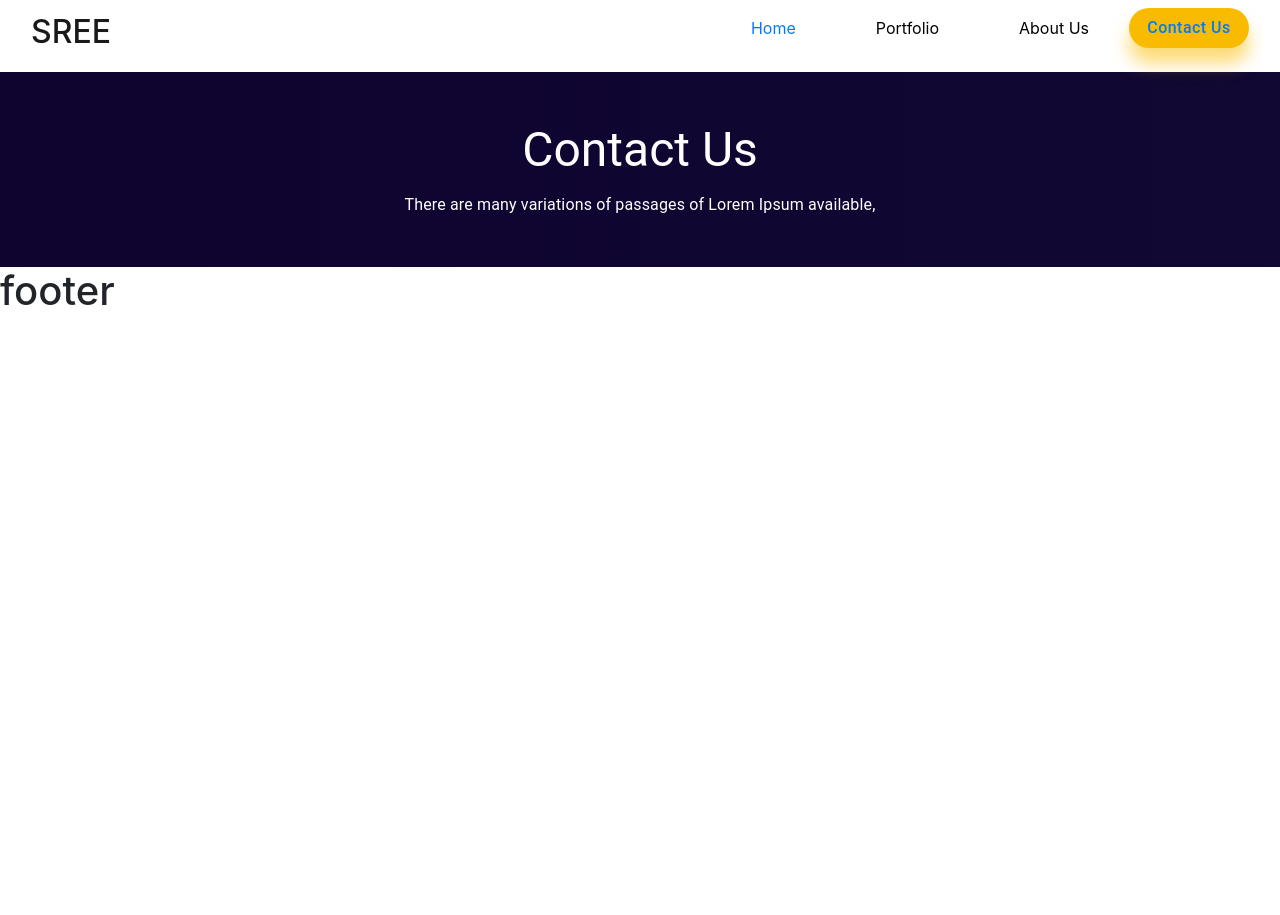
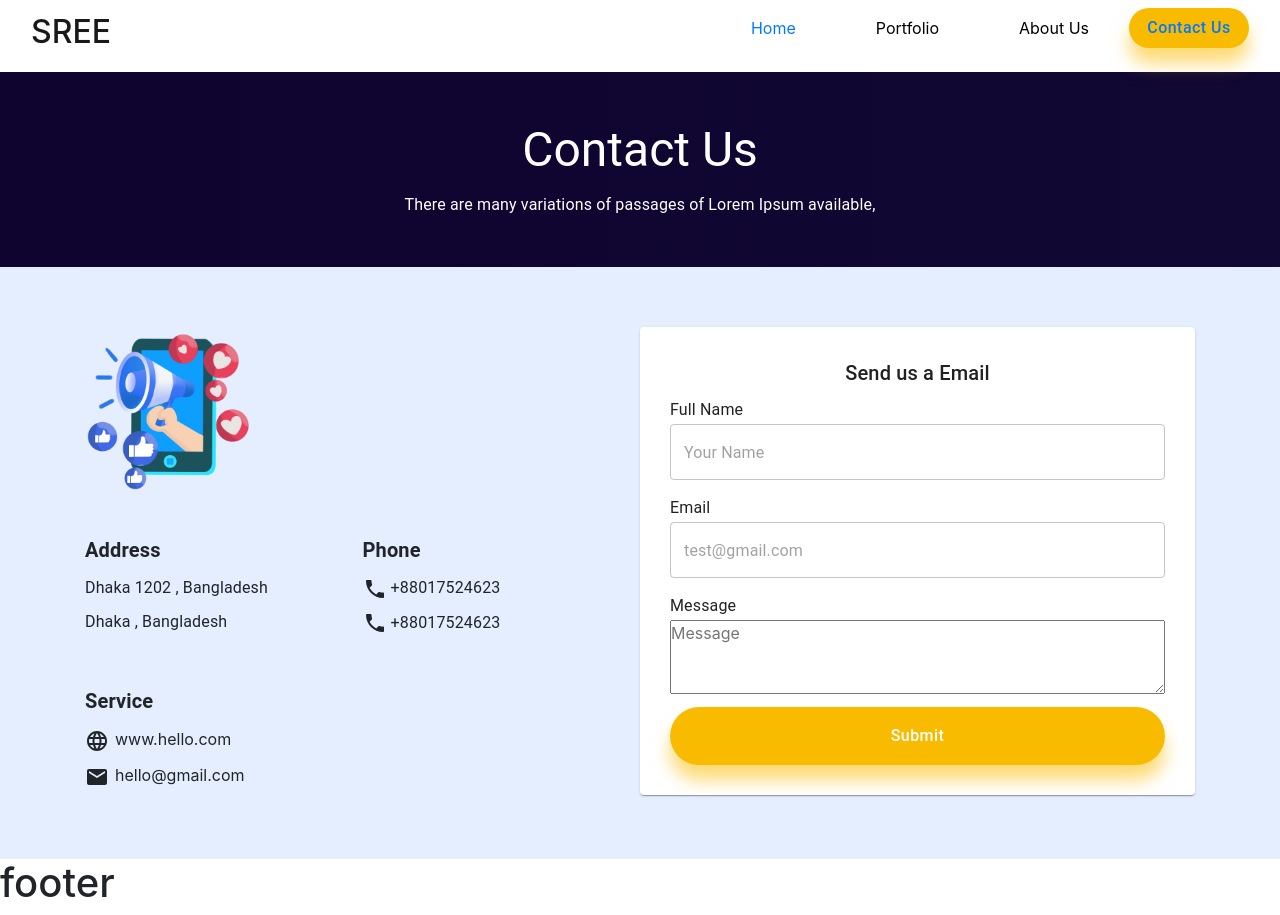
Before and after one commit to thetechdevs/reactjs-portfolio-1, a React (Create React App) app: page /contact in a window 1280 px wide. Before the commit the page ends 800 px from the top, so only its background shows below. Built offline with nearby package versions, Linux system fonts and the light colour scheme.

Commit message:
work at contact us page

```diff
--- a/src/Components/Contact/Contact.jsx
+++ b/src/Components/Contact/Contact.jsx
@@ -1,8 +1,20 @@
-import { Grid, Typography } from "@material-ui/core";
+import {
+  Button,
+  Card,
+  CardContent,
+  Grid,
+  TextareaAutosize,
+  TextField,
+  Typography,
+} from "@material-ui/core";
 import React from "react";
 import { Layout } from "../Home";
 import "./Contact.scss";
-
+import phoneImg from "../../assets/image/phone_social.png";
+import PhoneIcon from "@material-ui/icons/Phone";
+import { Container } from "react-bootstrap";
+import LanguageIcon from "@material-ui/icons/Language";
+import EmailIcon from "@material-ui/icons/Email";
 const Contact = () => {
   return (
     <Layout>
@@ -14,10 +26,130 @@ const Contact = () => {
           </Typography>
         </div>
       </Grid>
-      <Grid container item md={12}>
-        <Grid item md={6} sm={6} xs={12}></Grid>
-        <Grid item md={6} sm={6} xs={12}></Grid>
-      </Grid>
+      <div style={{ backgroundColor: "#e4eeff", padding: "60px 0" }}>
+        <Container>
+          <Grid container item md={12}>
+            <Grid item md={6} sm={6} xs={12}>
+              <div
+                style={{
+                  width: "100%",
+                }}
+              >
+                <img
+                  src={phoneImg}
+                  alt="contact page"
+                  style={{ width: "30%" }}
+                />
+              </div>
+              <Grid container item md={12} style={{ padding: "30px 0" }}>
+                <Grid item md={6} sm={12} xs={12}>
+                  <Typography
+                    variant="h6"
+                    style={{ margin: "10px 0", fontWeight: "600" }}
+                  >
+                    Address
+                  </Typography>
+                  <Typography variant="body1" style={{ margin: "10px 0" }}>
+                    Dhaka 1202 , Bangladesh
+                  </Typography>
+                  <Typography variant="body1" style={{ margin: "10px 0" }}>
+                    Dhaka , Bangladesh
+                  </Typography>
+                </Grid>
+                <Grid item md={6} sm={12} xs={12}>
+                  <Typography
+                    variant="h6"
+                    style={{ margin: "10px 0", fontWeight: "600" }}
+                  >
+                    Phone
+                  </Typography>
+                  <Typography variant="body1" style={{ margin: "10px 0" }}>
+                    <PhoneIcon /> +88017524623
+                  </Typography>
+                  <Typography variant="body1" style={{ margin: "10px 0" }}>
+                    <PhoneIcon /> +88017524623
+                  </Typography>
+                </Grid>
+              </Grid>
+              <Grid item md={12}>
+                <Typography
+                  variant="h6"
+                  style={{ margin: "10px 0", fontWeight: "600" }}
+                >
+                  Service
+                </Typography>
+                <li style={{ listStyle: "none", margin: "10px 0" }}>
+                  <span style={{ marginRight: "6px" }}>
+                    <LanguageIcon />
+                  </span>
+                  www.hello.com
+                </li>
+                <li style={{ listStyle: "none", margin: "10px 0" }}>
+                  <span style={{ marginRight: "6px" }}>
+                    <EmailIcon />
+                  </span>
+                  hello@gmail.com
+                </li>
+              </Grid>
+            </Grid>
+            <Grid item md={6} sm={6} xs={12}>
+              <Card>
+                <CardContent style={{ padding: "30px" }}>
+                  <form>
+                    <div style={{ display: "flex", flexDirection: "column" }}>
+                      <Typography variant="h6" style={{ textAlign: "center" }}>
+                        Send us a Email
+                      </Typography>
+                      <div style={{ margin: "7px 0" }}>
+                        <Typography variant="subtitle1">Full Name</Typography>
+                        <TextField
+                          id="outlined-basic"
+                          variant="outlined"
+                          placeholder="Your Name"
+                          fullWidth
+                        />
+                      </div>
+                      <div style={{ margin: "7px 0" }}>
+                        <Typography variant="subtitle1">Email</Typography>
+                        <TextField
+                          id="outlined-basic"
+                          variant="outlined"
+                          placeholder="test@gmail.com"
+                          fullWidth
+                        />
+                      </div>
+                      <div style={{ margin: "7px 0" }}>
+                        <Typography variant="subtitle1">Message</Typography>
+                        <TextareaAutosize
+                          aria-label="minimum height"
+                          rowsMin={3}
+                          placeholder="Message"
+                          style={{ width: "100%" }}
+                        />
+                      </div>
+                      <Button
+                        variant="contained"
+                        color="primary"
+                        style={{
+                          backgroundColor: "#f9bb00",
+                          textTransform: "capitalize",
+                          width: "100%",
+                          borderRadius: "30px",
+                          fontSize: "16px",
+                          padding: "15px",
+                          boxShadow: "0px 15px 18px #f9bb008c",
+                        }}
+                      >
+                        Submit
+                      </Button>
+                    </div>
+                  </form>
+                </CardContent>
+              </Card>
+            </Grid>
+          </Grid>
+        </Container>
+      </div>
     </Layout>
   );
 };
```
Also changed, not shown: src/assets/image/phone_social.png (added).
